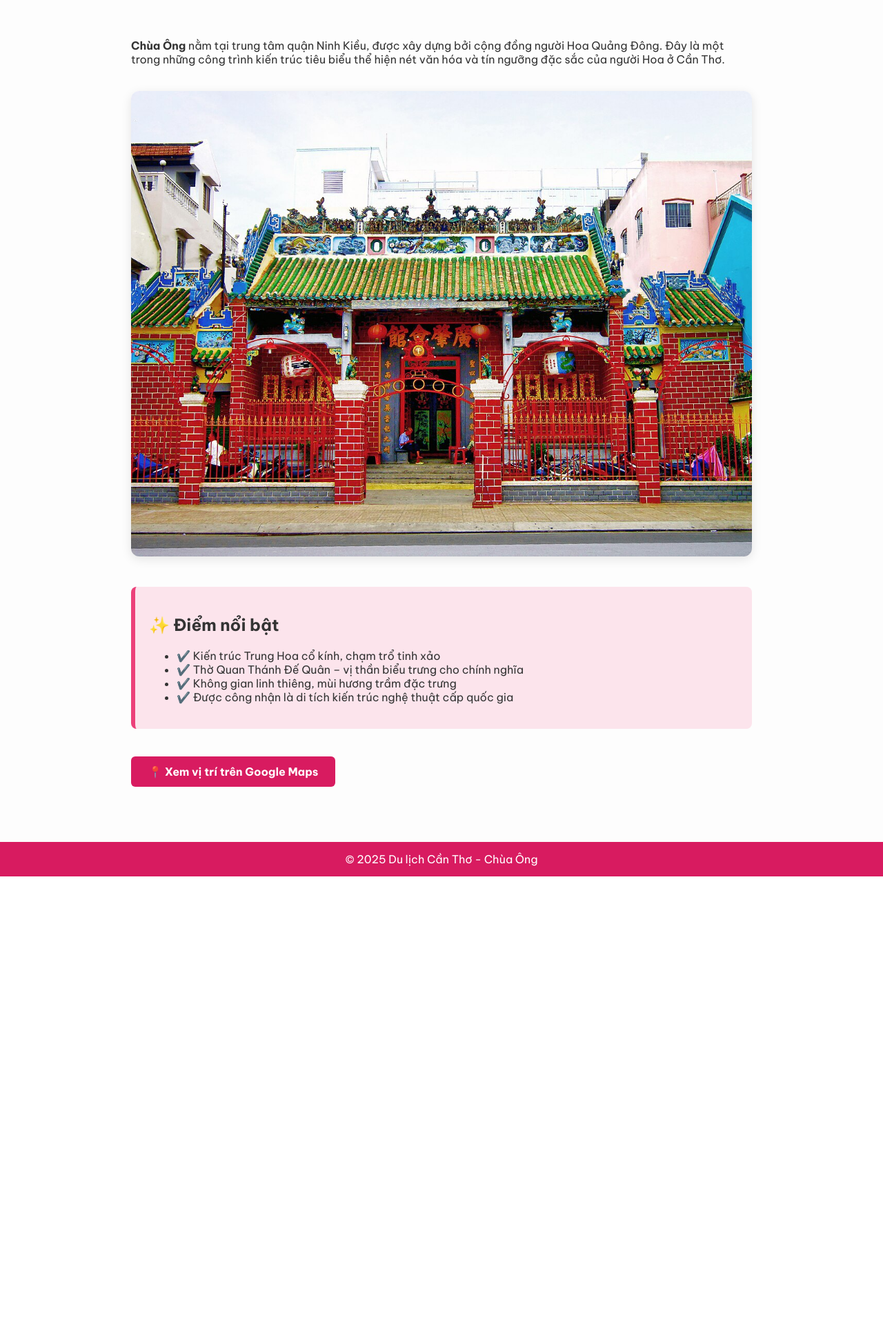
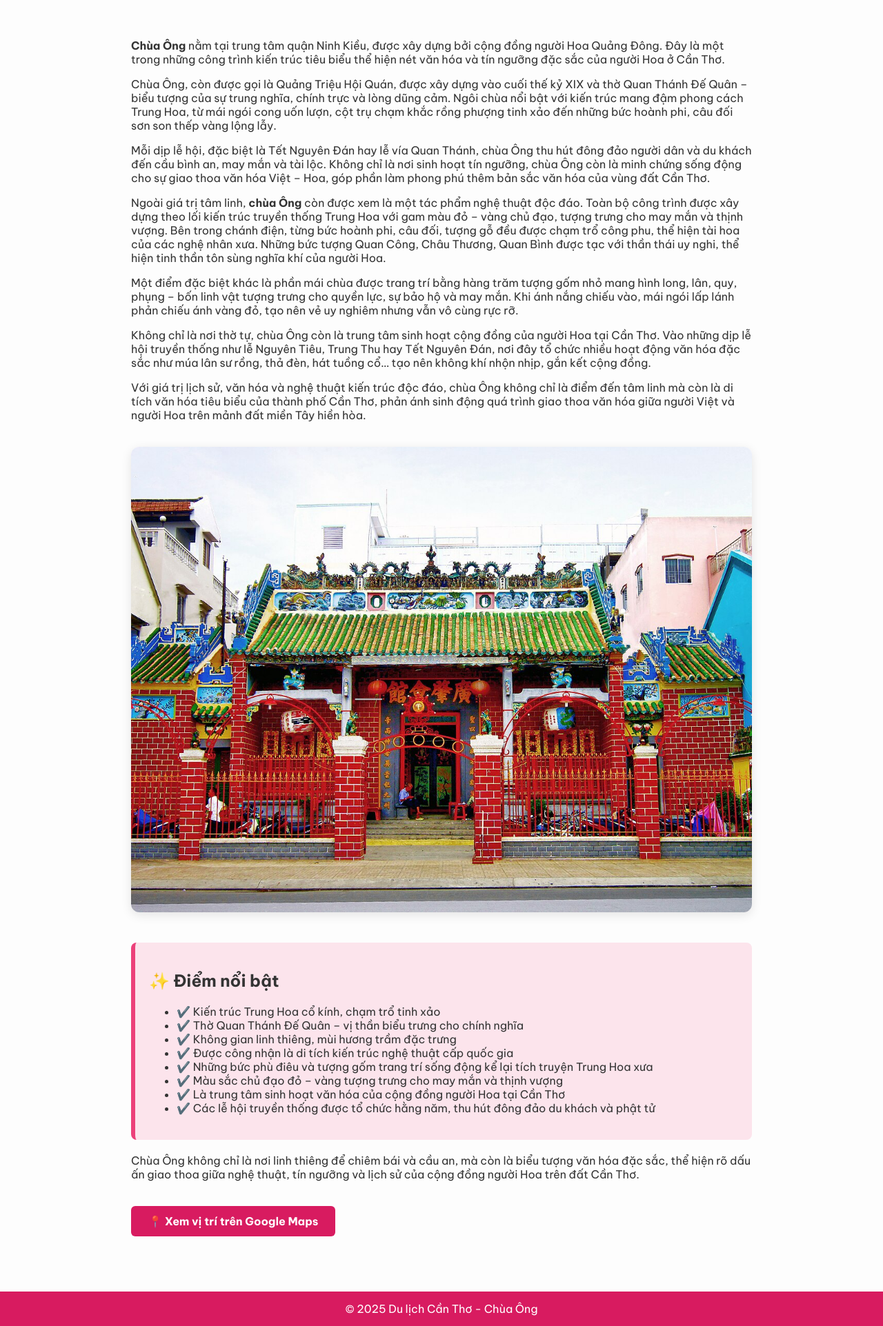
Before and after one commit to hung83st/mekongkit, a Flask app: page /chua_ong in a window 1280 px wide. Shown: the part 250-2173 px from the top of the page at 69% size. Before the commit the page ends 1521 px from the top, so only its background shows below. Run offline with Flask 3, Linux system fonts and the light colour scheme.

Commit message:
Update chua_ong.html

```diff
--- a/travel_kit/templates/chua_ong.html
+++ b/travel_kit/templates/chua_ong.html
@@ -104,6 +104,42 @@
             Đây là một trong những công trình kiến trúc tiêu biểu thể hiện nét văn hóa và tín ngưỡng đặc sắc của người Hoa ở Cần Thơ.
         </p>
 
+        <p>
+            Chùa Ông, còn được gọi là Quảng Triệu Hội Quán, được xây dựng vào cuối thế kỷ XIX và thờ Quan Thánh Đế Quân
+            – biểu tượng của sự trung nghĩa, chính trực và lòng dũng cảm. Ngôi chùa nổi bật với kiến trúc mang đậm phong
+            cách Trung Hoa, từ mái ngói cong uốn lượn, cột trụ chạm khắc rồng phượng tinh xảo đến những bức hoành phi,
+            câu đối sơn son thếp vàng lộng lẫy.
+        </p>
+        <p>
+            Mỗi dịp lễ hội, đặc biệt là Tết Nguyên Đán hay lễ vía Quan Thánh, chùa Ông thu hút đông đảo người dân và du
+            khách đến cầu bình an, may mắn và tài lộc. Không chỉ là nơi sinh hoạt tín ngưỡng, chùa Ông còn là minh chứng
+            sống động cho sự giao thoa văn hóa Việt – Hoa, góp phần làm phong phú thêm bản sắc văn hóa của vùng đất Cần
+            Thơ.
+        </p>
+
+        <p>
+            Ngoài giá trị tâm linh, <strong>chùa Ông</strong> còn được xem là một tác phẩm nghệ thuật độc đáo. Toàn bộ
+            công trình được xây dựng theo lối kiến trúc truyền thống Trung Hoa với gam màu đỏ – vàng chủ đạo, tượng
+            trưng cho may mắn và thịnh vượng. Bên trong chánh điện, từng bức hoành phi, câu đối, tượng gỗ đều được chạm
+            trổ công phu, thể hiện tài hoa của các nghệ nhân xưa. Những bức tượng Quan Công, Châu Thương, Quan Bình được
+            tạc với thần thái uy nghi, thể hiện tinh thần tôn sùng nghĩa khí của người Hoa.
+        </p>
+        <p>
+            Một điểm đặc biệt khác là phần mái chùa được trang trí bằng hàng trăm tượng gốm nhỏ mang hình long, lân,
+            quy, phụng – bốn linh vật tượng trưng cho quyền lực, sự bảo hộ và may mắn. Khi ánh nắng chiếu vào, mái ngói
+            lấp lánh phản chiếu ánh vàng đỏ, tạo nên vẻ uy nghiêm nhưng vẫn vô cùng rực rỡ.
+        </p>
+        <p>
+            Không chỉ là nơi thờ tự, chùa Ông còn là trung tâm sinh hoạt cộng đồng của người Hoa tại Cần Thơ. Vào những
+            dịp lễ hội truyền thống như lễ Nguyên Tiêu, Trung Thu hay Tết Nguyên Đán, nơi đây tổ chức nhiều hoạt động
+            văn hóa đặc sắc như múa lân sư rồng, thả đèn, hát tuồng cổ… tạo nên không khí nhộn nhịp, gắn kết cộng đồng.
+        </p>
+        <p>
+            Với giá trị lịch sử, văn hóa và nghệ thuật kiến trúc độc đáo, chùa Ông không chỉ là điểm đến tâm linh mà còn
+            là di tích văn hóa tiêu biểu của thành phố Cần Thơ, phản ánh sinh động quá trình giao thoa văn hóa giữa
+            người Việt và người Hoa trên mảnh đất miền Tây hiền hòa.
+        </p>
+
         <img src="{{ url_for('static', filename='images/chua-ong.jpg') }}" alt="Chùa Ông Cần Thơ">
 
         <div class="highlight">
@@ -113,9 +149,15 @@
                 <li>✔️ Thờ Quan Thánh Đế Quân – vị thần biểu trưng cho chính nghĩa</li>
                 <li>✔️ Không gian linh thiêng, mùi hương trầm đặc trưng</li>
                 <li>✔️ Được công nhận là di tích kiến trúc nghệ thuật cấp quốc gia</li>
+                <li>✔️ Những bức phù điêu và tượng gốm trang trí sống động kể lại tích truyện Trung Hoa xưa</li>
+                <li>✔️ Màu sắc chủ đạo đỏ – vàng tượng trưng cho may mắn và thịnh vượng</li>
+                <li>✔️ Là trung tâm sinh hoạt văn hóa của cộng đồng người Hoa tại Cần Thơ</li>
+                <li>✔️ Các lễ hội truyền thống được tổ chức hằng năm, thu hút đông đảo du khách và phật tử</li>
             </ul>
         </div>
 
+        <p>Chùa Ông không chỉ là nơi linh thiêng để chiêm bái và cầu an, mà còn là biểu tượng văn hóa đặc sắc, thể hiện
+            rõ dấu ấn giao thoa giữa nghệ thuật, tín ngưỡng và lịch sử của cộng đồng người Hoa trên đất Cần Thơ.</p>
         <a href="https://www.google.com/maps/place/Ch%C3%B9a+%C3%94ng+C%E1%BA%A7n+Th%C6%A1+(+Qu%E1%BA%A3ng+Tri%E1%BB%87u+H%E1%BB%99i+Qu%C3%A1n+)/@10.0869067,105.6436419,11.25z/data=!4m10!1m2!2m1!1zQ2jDuWEgw7RuZw!3m6!1s0x31a0629e9e0072c5:0x45ff04519813c779!8m2!3d10.0341908!4d105.7884804!15sCgpDaMO5YSDDtG5nWgwiCmNow7lhIMO0bmeSARBwbGFjZV9vZl93b3JzaGlwqgEyEAEyHhABIho_tSnfyetC_ZvraABUQKTPmbjBmmUSl67ohDIOEAIiCmNow7lhIMO0bmfgAQA!16s%2Fg%2F1269n12wr?entry=ttu&g_ep=EgoyMDI1MTAwOC4wIKXMDSoASAFQAw%3D%3D" target="_blank" class="btn">📍 Xem vị trí trên Google Maps</a>
     </div>
 
```
